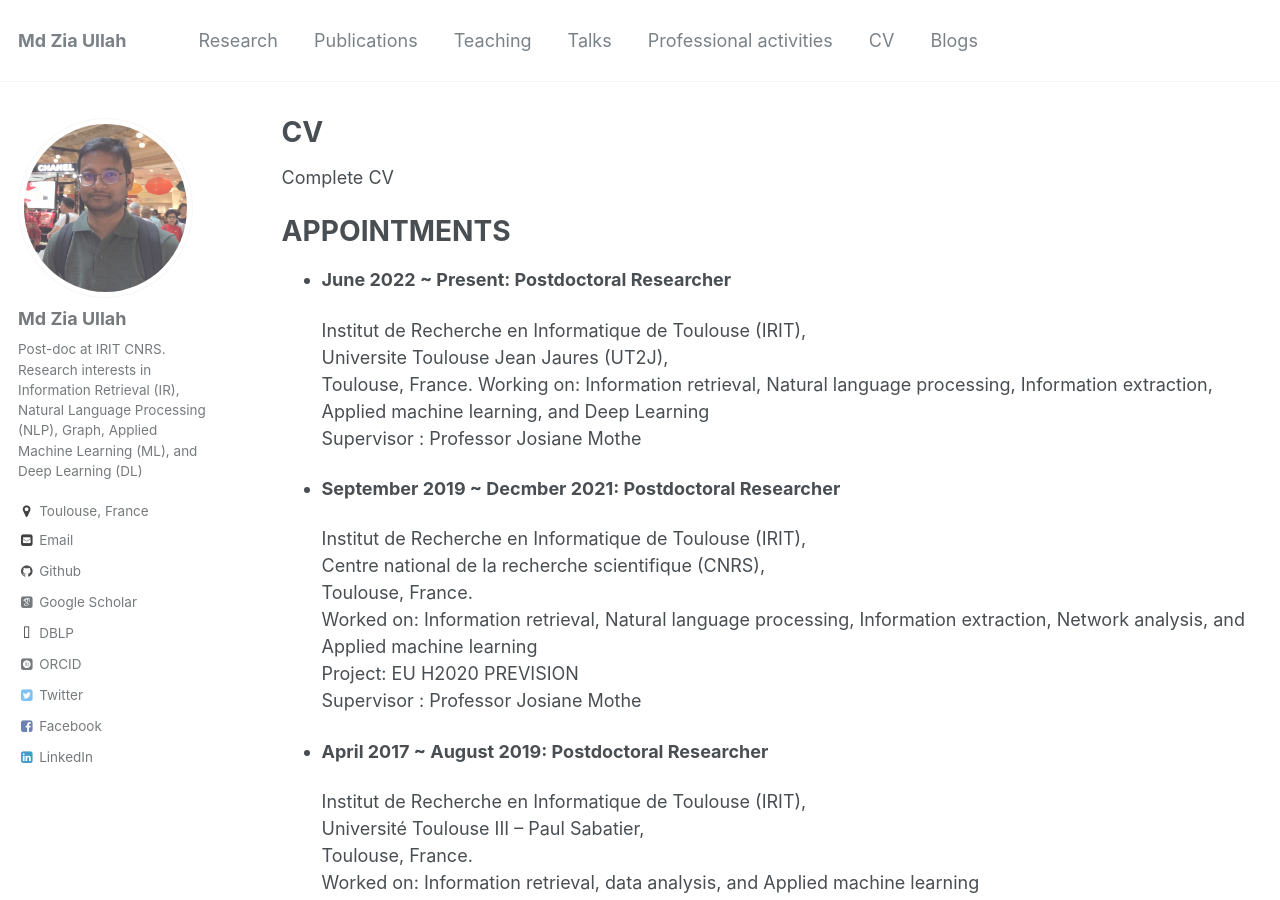
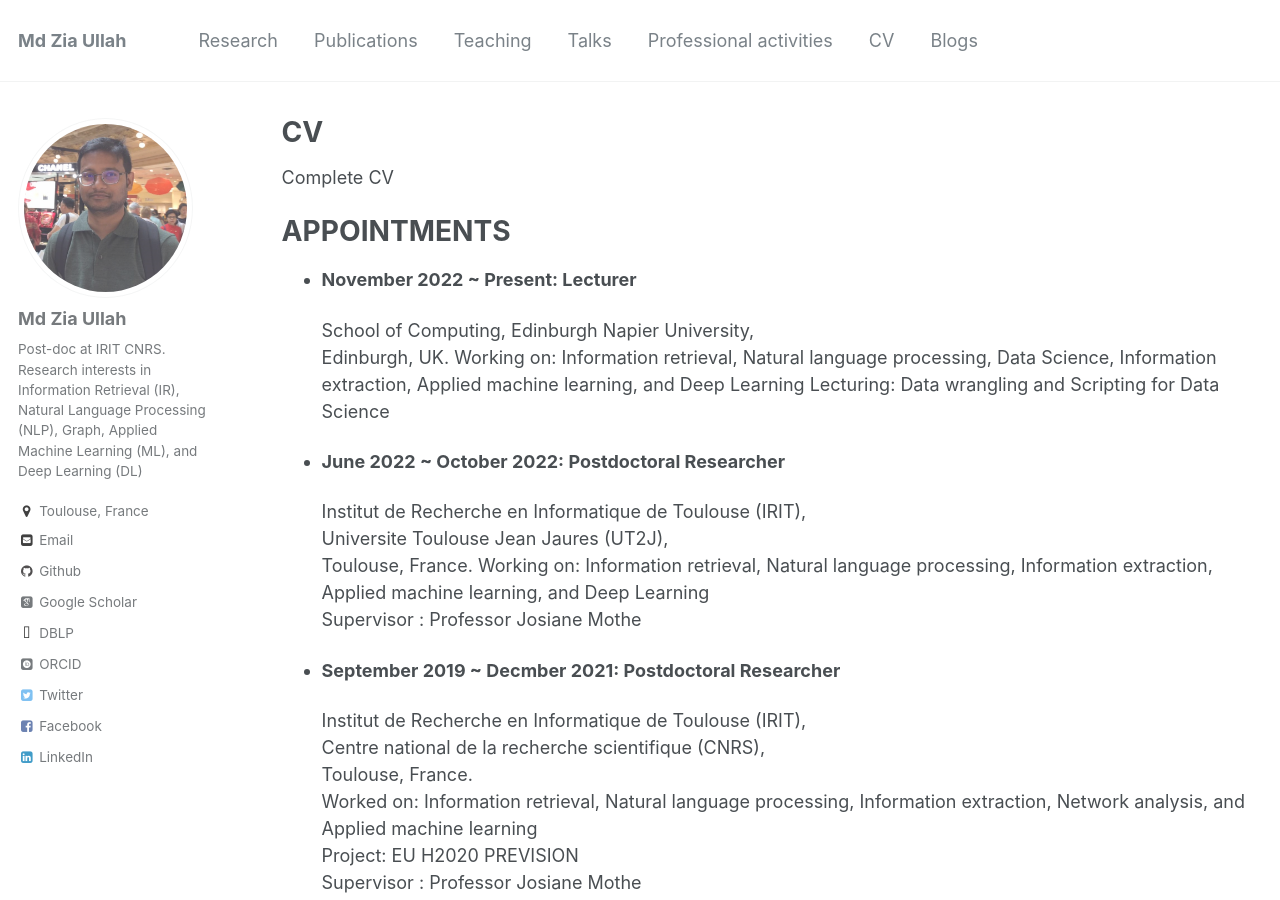
Before and after one commit to zuacubd/zuacubd.github.io, a Jekyll site: the page built from _pages/cv.md, in a window 1280 px wide and 900 px high. Built offline with Jekyll 4.4.1, drawn with Linux system fonts in a browser that asks for light colours; some web fonts are replaced.

Commit message:
Update cv.md
Adding new affiliation

```diff
--- a/_pages/cv.md
+++ b/_pages/cv.md
@@ -14,7 +14,15 @@ published: true
 
 APPOINTMENTS
 ===============
-* **June 2022 ~ Present: Postdoctoral Researcher**
+* **November 2022 ~ Present: Lecturer**
+
+    School of Computing,
+    Edinburgh Napier University,
+    Edinburgh, UK.
+    Working on: Information retrieval, Natural language processing, Data Science, Information extraction, Applied machine learning, and Deep Learning
+    Lecturing: Data wrangling and Scripting for Data Science
+
+* **June 2022 ~ October 2022: Postdoctoral Researcher**
 
     Institut de Recherche en Informatique de Toulouse (IRIT),
     Universite Toulouse Jean Jaures (UT2J),
```
